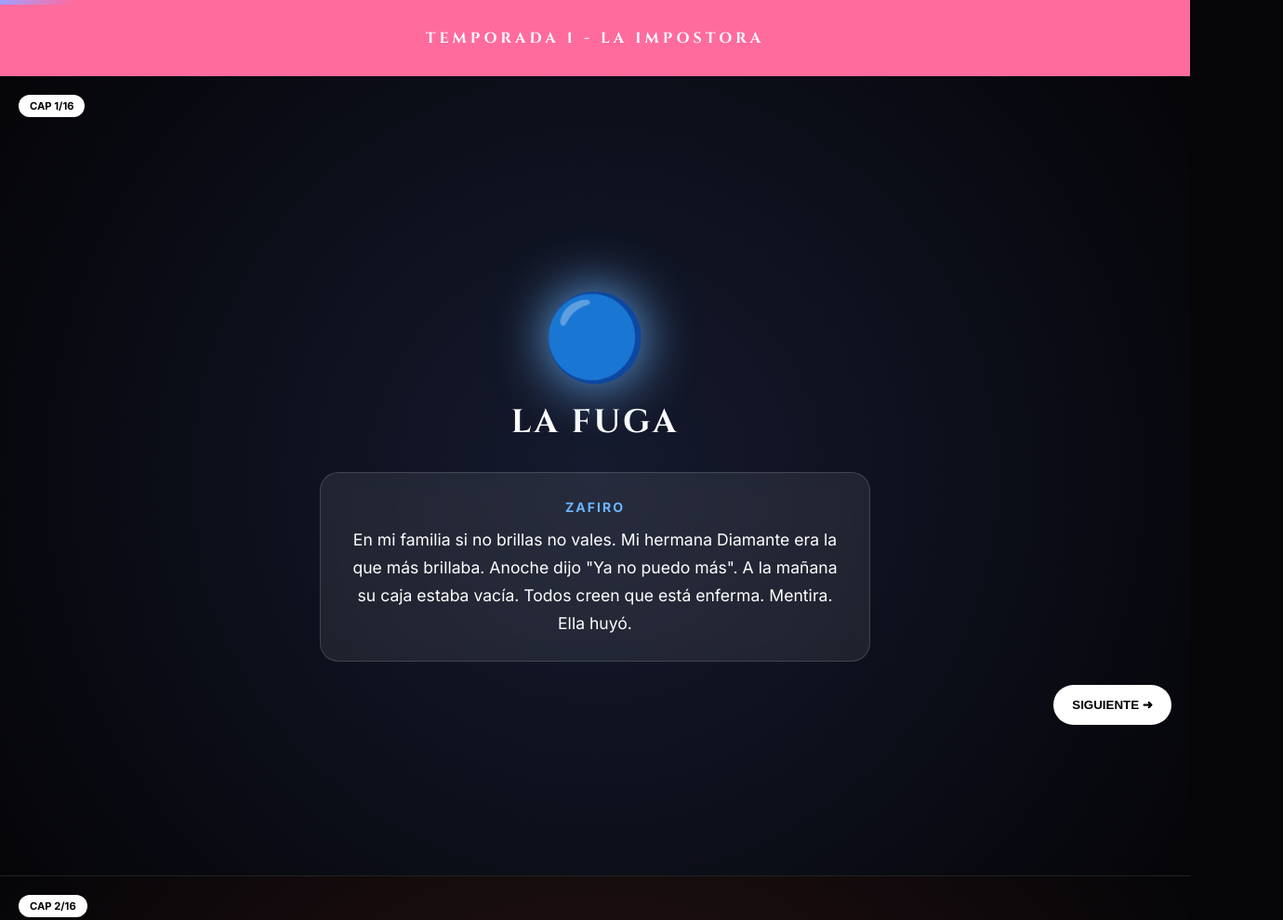
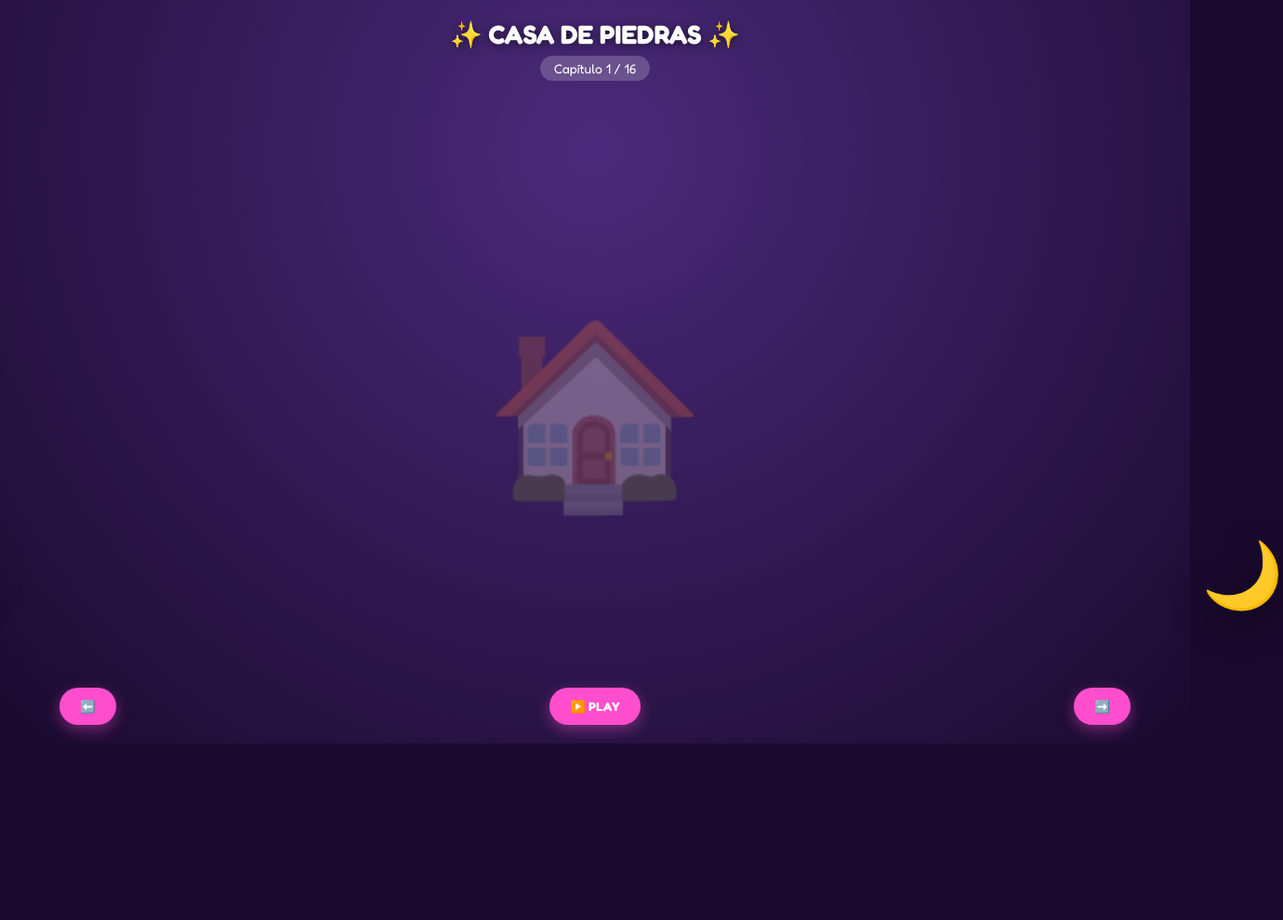
Before and after one commit to lauramongesramirez-dotcom/nuestro-pequeno-universo, a plain HTML site: page serie.html in a window 1280 px wide. Shown: the top 990 px of the page at 93% size, 1380 px wide, since content can reach past the window. After the commit the page ends 800 px from the top, so only its background shows below. Drawn offline with Linux system fonts and the light colour scheme.

Commit message:
Update title and style for serie.html

```diff
--- a/serie.html
+++ b/serie.html
@@ -3,75 +3,48 @@
 <head>
 <meta charset="UTF-8">
 <meta name="viewport" content="width=device-width, initial-scale=1.0">
-<title>LA CASA DE LAS PIEDRAS</title>
+<title>Casa de Piedras - Animada</title>
 <style>
-@import url('https://fonts.googleapis.com/css2?family=Cinzel:wght@700&family=Inter:wght@400;700&display=swap');
-body{margin:0;background:#050508;color:white;font-family:'Inter',sans-serif}
-.chapter{min-height:100vh;display:flex;flex-direction:column;justify-content:center;align-items:center;padding:30px 20px;text-align:center;border-bottom:1px solid #222}
-.gem{font-size:90px;filter:drop-shadow(0 0 30px currentColor);animation:float 3s infinite}
-@keyframes float{0%,100%{transform:translateY(0)}50%{transform:translateY(-12px)}}
-h1{font-family:'Cinzel',serif;font-size:2.2em;letter-spacing:3px;margin:10px 0}
-.box{background:rgba(255,255,255,0.08);border:1px solid rgba(255,255,255,0.15);border-radius:20px;padding:25px;max-width:540px;margin-top:20px;line-height:1.7;font-size:1.1em;backdrop-filter:blur(10px)}
-.name{font-weight:800;letter-spacing:2px;font-size:0.8em;display:block;margin-bottom:8px}
-.label{position:fixed;top:0;left:0;height:5px;background:linear-gradient(90deg,#a0a0ff,#ff6b9d);width:0%;z-index:1000;transition:width .3s}
-.btn{position:fixed;bottom:20px;right:20px;background:white;color:black;border:none;padding:14px 20px;border-radius:50px;font-weight:800;cursor:pointer;z-index:1000}
-.cap{position:absolute;top:20px;left:20px;background:white;color:black;padding:5px 12px;border-radius:20px;font-size:0.7em;font-weight:800}
-.season{padding:30px;background:#ff6b9d;text-align:center;font-family:'Cinzel';letter-spacing:4px}
+@import url('https://fonts.googleapis.com/css2?family=Fredoka:wght@400;600;700&display=swap');
+body{margin:0;background:#1a0a2e;font-family:'Fredoka',sans-serif;overflow:hidden;color:white}
+#stage{width:100vw;height:100vh;position:relative;background:radial-gradient(circle at 50% 20%, #4a2a7a, #1a0a2e);display:flex;flex-direction:column;align-items:center;justify-content:end}
+.scene-bg{position:absolute;top:0;left:0;width:100%;height:70%;display:flex;align-items:end;justify-content:center;font-size:15vw;opacity:0.3}
+.char{position:absolute;bottom:140px;font-size:70px;transition:all 0.8s ease;filter:drop-shadow(0 10px 20px rgba(0,0,0,0.5))}
+.char.left{left:-100px} .char.right{right:-100px}
+.char.active.left{left:20%} .char.active.right{right:20%}
+.char.bounce{animation:bounce 0.6s infinite alternate}
+.char.shine{animation:shine 1s infinite}
+@keyframes bounce{to{transform:translateY(-15px) scale(1.1)}}
+@keyframes shine{0%,100%{filter:brightness(1) drop-shadow(0 0 10px gold)}50%{filter:brightness(1.5) drop-shadow(0 0 30px gold)}}
+.bubble{position:absolute;bottom:250px;background:white;color:#2a144a;padding:18px 24px;border-radius:25px 25px 25px 5px;max-width:60%;font-weight:600;font-size:18px;opacity:0;transform:scale(0.8);transition:0.4s;box-shadow:0 10px 30px rgba(0,0,0,0.3)}
+.bubble.show{opacity:1;transform:scale(1)}
+.bubble.right{right:15%;border-radius:25px 25px 5px 25px;background:#ffe066}
+#controls{position:absolute;bottom:20px;width:90%;display:flex;justify-content:space-between;align-items:center;z-index:10}
+button{background:#ff4ecd;border:none;padding:12px 22px;border-radius:50px;color:white;font-weight:700;font-family:'Fredoka';cursor:pointer;box-shadow:0 5px 15px rgba(255,78,205,0.4)}
+#title{position:absolute;top:20px;font-size:28px;font-weight:700;text-align:center;text-shadow:0 2px 10px rgba(0,0,0,0.5)}
+#ep{position:absolute;top:60px;background:rgba(255,255,255,0.2);padding:5px 15px;border-radius:20px;font-size:14px}
+.gem{position:absolute;font-size:40px;animation:float 3s infinite ease-in-out}
+@keyframes float{0%,100%{transform:translateY(0) rotate(0deg)}50%{transform:translateY(-20px) rotate(10deg)}}
 </style>
 </head>
 <body>
-<div class="label" id="bar"></div>
-<button class="btn" onclick="document.getElementById('cap'+(cur+1>16?1:cur+1)).scrollIntoView({behavior:'smooth'})">SIGUIENTE ➜</button>
-
-<div class="season">TEMPORADA 1 - LA IMPOSTORA</div>
-
-<div class="chapter" id="cap1" style="position:relative;background:radial-gradient(circle,#151a2e,#050508)"><span class="cap">CAP 1/16</span><div class="gem" style="color:#6bb5ff">🔵</div><h1>LA FUGA</h1><div class="box"><span class="name" style="color:#6bb5ff">ZAFIRO</span>En mi familia si no brillas no vales. Mi hermana Diamante era la que más brillaba. Anoche dijo "Ya no puedo más". A la mañana su caja estaba vacía. Todos creen que está enferma. Mentira. Ella huyó.</div></div>
-
-<div class="chapter" id="cap2" style="position:relative;background:radial-gradient(circle,#2e1515,#050508)"><span class="cap">CAP 2/16</span><div class="gem" style="color:#ff2a5a">🔴</div><div class="box"><span class="name" style="color:#ff2a5a">RUBÍ</span>Si papá se entera que Diamante se fue perdemos la mina. Solo necesito una semana.<br><br><span class="name" style="color:#a0a0ff">ÓNIX</span>Puedo crear otra Diamante. Pero quiero la mitad de la mina.</div></div>
-
-<div class="chapter" id="cap3" style="position:relative;background:radial-gradient(circle,#2e1525,#050508)"><span class="cap">CAP 3/16</span><div class="gem" style="color:#ffb6d9">💗</div><div class="box"><span class="name" style="color:#ffb6d9">CUARZO</span>¿Yo puedo ser Diamante? Siempre fui invisible...<br><br><span class="name" style="color:#a0a0ff">ÓNIX</span>Te voy a pulir. Vas a ser perfecta. Solo obedece.</div></div>
-
-<div class="chapter" id="cap4" style="position:relative;background:radial-gradient(circle,#152e2e,#050508)"><span class="cap">CAP 4/16</span><div class="gem" style="color:#6bb5ff">🔵</div><div class="box"><span class="name" style="color:#6bb5ff">ZAFIRO</span>Esa no es mi hermana. No brilla igual. Mi hermana nunca temblaba cuando mentía. Esta tiene miedo.</div></div>
-
-<div class="chapter" id="cap5" style="position:relative;background:radial-gradient(circle,#1a1a2e,#050508)"><span class="cap">CAP 5/16</span><div class="gem" style="color:#a0a0ff">⚫</div><div class="box"><span class="name" style="color:white">PAPÁ</span>Mañana es la Ceremonia de la Luz. Solo la verdadera Diamante puede encender la mina. Si falla sabré que nos engañaron.</div></div>
-
-<div class="chapter" id="cap6" style="position:relative;background:radial-gradient(circle,#2e1a2e,#050508)"><span class="cap">CAP 6/16</span><div class="gem" style="color:#d0f0ff">💎</div><h1>¿DÓNDE ESTÁ?</h1><div class="box"><span class="name" style="color:#d0f0ff">DIAMANTE - LEJOS</span>Me fui para ser libre. Pero si mi familia me necesita volveré. Y alguien dejará de brillar para siempre.</div></div>
-
-<div class="season">TEMPORADA 2 - DOS DIAMANTES</div>
-
-<div class="chapter" id="cap7" style="position:relative;background:radial-gradient(circle,#1a2e2e,#050508)"><span class="cap">CAP 7/16</span><div class="gem" style="color:#d0f0ff">💎</div><div class="box"><span class="name" style="color:#d0f0ff">DIAMANTE</span>Volví. Estuve en la vieja cantera aprendiendo a brillar por mí. Pero ahora hay otra con mi cara en mi casa.</div></div>
-
-<div class="chapter" id="cap8" style="position:relative;background:radial-gradient(circle,#2e2e15,#050508)"><span class="cap">CAP 8/16</span><div class="gem" style="color:#ffb6d9">💗</div><div class="box"><span class="name" style="color:#ffb6d9">CUARZO</span>¡Tú eres la real! Yo no quería esto me obligaron.<br><br><span class="name" style="color:#d0f0ff">DIAMANTE</span>Tranquila. No eres mi enemiga. Ellas sí.</div></div>
-
-<div class="chapter" id="cap9" style="position:relative;background:radial-gradient(circle,#2e1515,#050508)"><span class="cap">CAP 9/16</span><div class="gem" style="color:#ff2a5a">🔴</div><div class="box"><span class="name" style="color:#ff2a5a">RUBÍ</span>¡No puede haber dos Diamantes!<br><br><span class="name" style="color:#a0a0ff">ÓNIX</span>Entonces haremos que una desaparezca.</div></div>
-
-<div class="chapter" id="cap10" style="position:relative;background:radial-gradient(circle,#152e1a,#050508)"><span class="cap">CAP 10/16</span><div class="gem" style="color:#6bb5ff">🔵</div><div class="box"><span class="name" style="color:#6bb5ff">ZAFIRO</span>¡Hermana! Sabía que volverías. Tengo un plan: en la ceremonia haré que las dos entren al mismo tiempo. Que papá vea la verdad.</div></div>
-
-<div class="chapter" id="cap11" style="position:relative;background:radial-gradient(circle,#1a1a3a,#050508)"><span class="cap">CAP 11/16</span><div class="gem" style="color:#d0f0ff">💎</div><div class="box"><span class="name" style="color:white">PAPÁ</span>¡Qué significa esto! ¡Dos Diamantes!<br><br><span class="name" style="color:#d0f0ff">DIAMANTE REAL</span>Papá yo soy tu hija. Que haga la prueba de luz. Solo yo puedo encender la mina.</div></div>
-
-<div class="chapter" id="cap12" style="position:relative;background:radial-gradient(circle,#000,#050508)"><span class="cap">CAP 12/16</span><div class="gem" style="color:#ffb6d9">💗</div><div class="box"><span class="name" style="color:#ffb6d9">CUARZO</span>Yo no puedo. No brillo. ¡Perdón!<br><br><span class="name" style="color:#d0f0ff">DIAMANTE REAL</span>***LA MINA SE ENCIENDE***</div></div>
-
-<div class="season">TEMPORADA 3 - EL FINAL</div>
-
-<div class="chapter" id="cap13" style="position:relative;background:radial-gradient(circle,#2e1515,#050508)"><span class="cap">CAP 13/16</span><div class="gem" style="color:#ff2a5a">🔴</div><div class="box"><span class="name" style="color:#ff2a5a">RUBÍ</span>Papá yo solo quería proteger la familia...<br><br><span class="name" style="color:white">PAPÁ</span>Por tu envidia casi destruyes nuestro legado. Limpiarás la mina por un año.</div></div>
-
-<div class="chapter" id="cap14" style="position:relative;background:radial-gradient(circle,#1a0a2e,#050508)"><span class="cap">CAP 14/16</span><div class="gem" style="color:#a0a0ff">⚫</div><div class="box"><span class="name" style="color:#a0a0ff">ÓNIX</span>¡Ustedes me necesitan!<br><br><span class="name" style="color:white">PAPÁ</span>Llévenla a la cantera profunda. Que pique piedra.</div></div>
-
-<div class="chapter" id="cap15" style="position:relative;background:radial-gradient(circle,#2e1a25,#050508)"><span class="cap">CAP 15/16</span><div class="gem" style="color:#d0f0ff">💎</div><div class="box"><span class="name" style="color:#d0f0ff">DIAMANTE</span>Tú no hiciste nada malo Cuarzo. ¿Quieres ser mi hermana? No de sangre, de brillo.<br><br><span class="name" style="color:#ffb6d9">CUARZO</span>¿De verdad?</div></div>
-
-<div class="chapter" id="cap16" style="position:relative;background:radial-gradient(circle,#1a2e3a,#050508)"><span class="cap">CAP 16/16</span><div class="gem" style="color:#6bb5ff">🔵</div><h1>AHORA BRILLAMOS TODAS</h1><div class="box"><span class="name" style="color:#6bb5ff">ZAFIRO</span>Y así la Casa de las Piedras aprendió que no se trata de ser la que más brilla sino de brillar juntas. FIN.</div></div>
-
+<div id="stage">
+<div id="title">✨ CASA DE PIEDRAS ✨</div>
+<div id="ep">Capítulo 1 / 16</div>
+<div class="scene-bg" id="bg">🏠</div>
+<div class="char left" id="c1">💎</div>
+<div class="char right" id="c2">🌙</div>
+<div class="bubble" id="bubble"></div>
+<div id="controls">
+<button onclick="prev()">⬅️</button>
+<button onclick="play()" id="playBtn">▶️ PLAY</button>
+<button onclick="next()">➡️</button>
+</div>
+</div>
 <script>
-let cur=1;
-const obs=new IntersectionObserver(es=>{
-  es.forEach(e=>{
-    if(e.isIntersecting){
-      cur=parseInt(e.target.id.replace('cap',''));
-      document.getElementById('bar').style.width=(cur/16*100)+'%';
-    }
-  });
-},{threshold:0.6});
-document.querySelectorAll('.chapter').forEach(c=>obs.observe(c));
-</script>
-</body>
-  </html>
+const caps=[
+{bg:"🏠",c1:"💎",c2:"🌙",d:["¡Mamá! ¡Se rompió mi gema otra vez!","Ay hija... esa gema tiene tu historia"]},
+{bg:"🌲",c1:"🔮",c2:"💎",d:["En el bosque hay una gema que llora","¡Vamos a buscarla!"]},
+{bg:"💧",c1:"💎",c2:"💧",d:["¡Esta gema es de agua! ¡Mira como brilla!","Cuidado, las gemas de agua son traviesas"]},
+{bg:"🔥",c1:"🔥",c2:"💎",d:["¡QUEMA!","¡Es la gema de fuego, no la toques sin amor!"]},
+{bg:"🏫",c1:"
```
